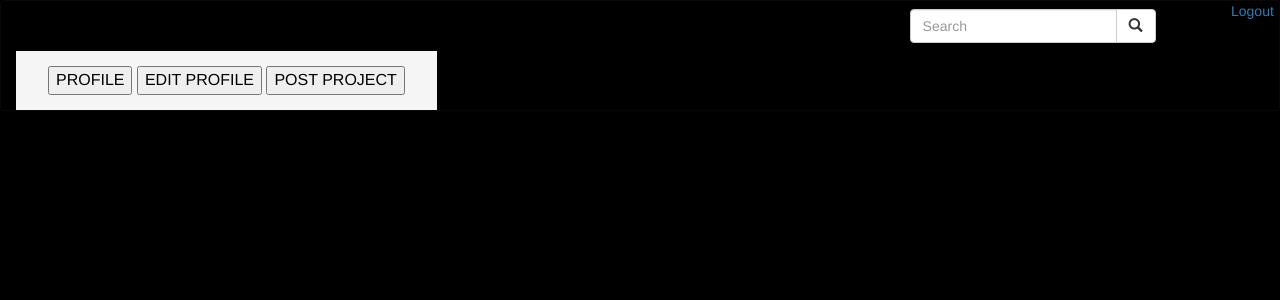
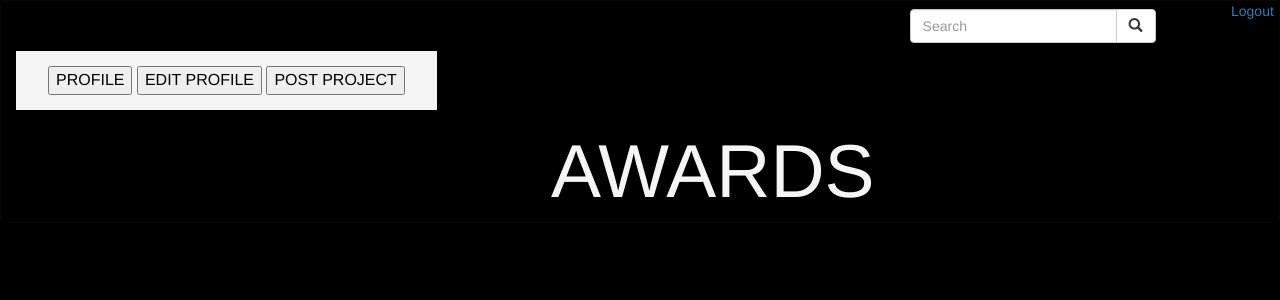
Before and after one commit to HannahChege/Awards, a Django app: page / in a window 1280 px wide. Shown: the top 300 px of the page. Run offline with Django 3.2, Linux system fonts and the light colour scheme; a user stored in the database is signed in; data that the repository does not hold is empty; some libraries are stand-ins or nearby versions.

```diff
--- a/awards/templates/navbar.html
+++ b/awards/templates/navbar.html
@@ -36,13 +36,9 @@
             <!-- <a href="/profile/" style="color:purple;"  style="margin-left:10px;"><button>Edit Profile</button></a>  -->
           </div>
   </div>
-  <!-- <div class="upload_project">
-    <a href="new/project"   style="margin-left:1200px"; style="background-color:aqua;">POST PROJECT</a>
-<h1 style="color:aqua;">AWARDS</h1>
-  </div> -->
-
-
-
+  <div class="upload_project">
+<h1 style="color:whitesmoke; margin-left:550px; font-size:75px;">AWARDS</h1>
+  </div>
 </nav>
 </body>
 </html>
```
